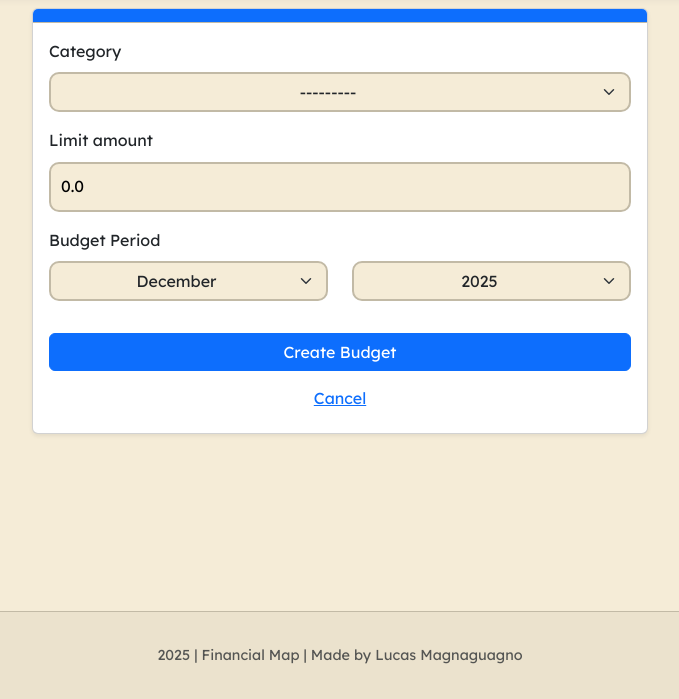
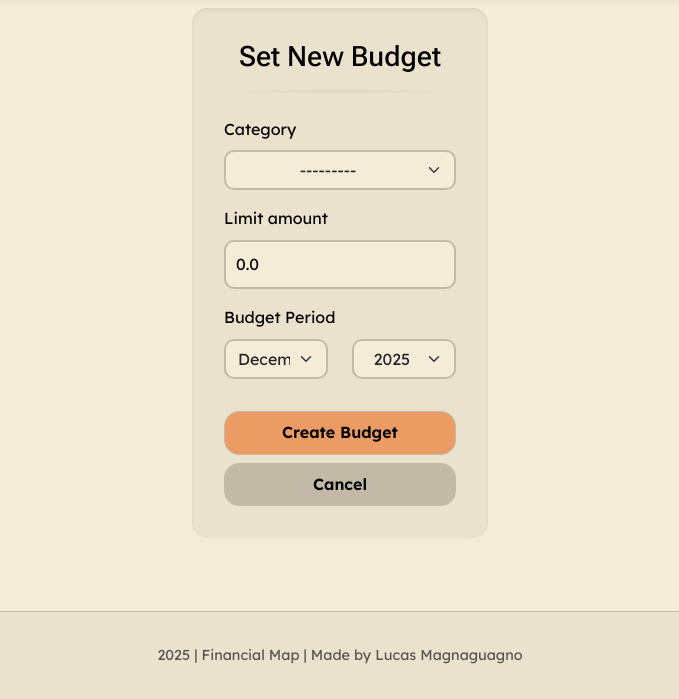
Before and after one commit to mlucasmichel/finantial-map-app, a Django app: page /budgets/add/ in a window 1280 px wide. Shown: the part 101-800 px from the top of the page, without its empty margins (300-979 px from the left). Run offline with Django 4.2, Linux system fonts and the light colour scheme; the visitor is signed in with stand-in values (Sample User, id 1); data comes from the database, SQL or seed files in the repository; some libraries are stand-ins or nearby versions.

Commit message:
Refactor budget form layout

```diff
--- a/budget/templates/budget/budget_form.html
+++ b/budget/templates/budget/budget_form.html
@@ -8,15 +8,28 @@
 {% endblock title %}
 
 {% block content %}
-<div class="row justify-content-center">
-    <div class="col-md-8 col-lg-6">
-        <div class="card shadow-sm">
-            <div class="card-header bg-primary text-white">
+<section id="budget-form-section" class="h-100 d-flex flex-column">
+    <div class="row my-auto justify-content-center">
+        <div class="col-sm-6 col-md-6 col-lg-4 col-xl-3 col-xxl-3">
+            <div class="main-card">
+                <div class="p-4">
+                    <div class="text-center mb-4">
+                        {% if form.instance.pk %}
+                            <div class="row align-items-center">
+                            <div class="col-10 text-center ps-5">
+                                <h1 class="h3 mb-0">Edit Budget</h1>
+                            </div>
+                            <div class="col-2"><a href="{% url 'budget_delete' form.instance.pk %}" class="button delete-btn text-center"><i class="fa-solid fa-trash-can"></i></a></div>
+                        </div>
+                        {% else %}
+                            <h1 class="h3">Set New Budget</h1>
+                        {% endif %}
+                        <hr>
+
                     </div>
                     <div class="card-body">
                         <form method="post">
                             {% csrf_token %}
-
                             {% if form.non_field_errors %}
                                 <div class="alert alert-danger">
                                     {% for error in form.non_field_errors %}
@@ -24,7 +37,6 @@
                                     {% endfor %}
                                 </div>
                             {% endif %}
-
                             <div class="mb-3">
                                 <label for="{{ form.category.id_for_label }}" class="form-label">{{ form.category.label }}</label>
                                 {{ form.category }}
@@ -32,7 +44,6 @@
                                     <div class="invalid-feedback d-block">{{ error }}</div>
                                 {% endfor %}
                             </div>
-
                             <div class="mb-3">
                                 <label for="{{ form.limit_amount.id_for_label }}" class="form-label">{{ form.limit_amount.label }}</label>
                                 {{ form.limit_amount }}
@@ -40,7 +51,6 @@
                                     <div class="invalid-feedback d-block">{{ error }}</div>
                                 {% endfor %}
                             </div>
-
                             <div class="row mb-3">
                                 <label class="form-label">Budget Period</label>
                                 <div class="col-6">
@@ -50,18 +60,19 @@
                                 {% for error in form.month.errors %}<div class="text-danger small">{{ error }}</div>{% endfor %}
                                 {% for error in form.year.errors %}<div class="text-danger small">{{ error }}</div>{% endfor %}
                             </div>
-
-                    <button type="submit" class="btn btn-primary w-100 mt-3">
+                            <button type="submit" class="button main-btn w-100 mt-3">
                                 {% if form.instance.pk %}
-                            Update Budget
+                                    Save
                                 {% else %}
                                     Create Budget
                                 {% endif %}
                             </button>
-                    <a href="{% url 'budget_list' %}" class="btn btn-link w-100 mt-2">Cancel</a>
+                            <a href="{% url 'budget_list' %}" class="button secondary-btn w-100 mt-2 text-center">Cancel</a>
                         </form>
                     </div>
                 </div>
             </div>
         </div>
+    </div>
+</section>
 {% endblock content %}
```
Lines whose indentation alone changed are shown as unchanged.
